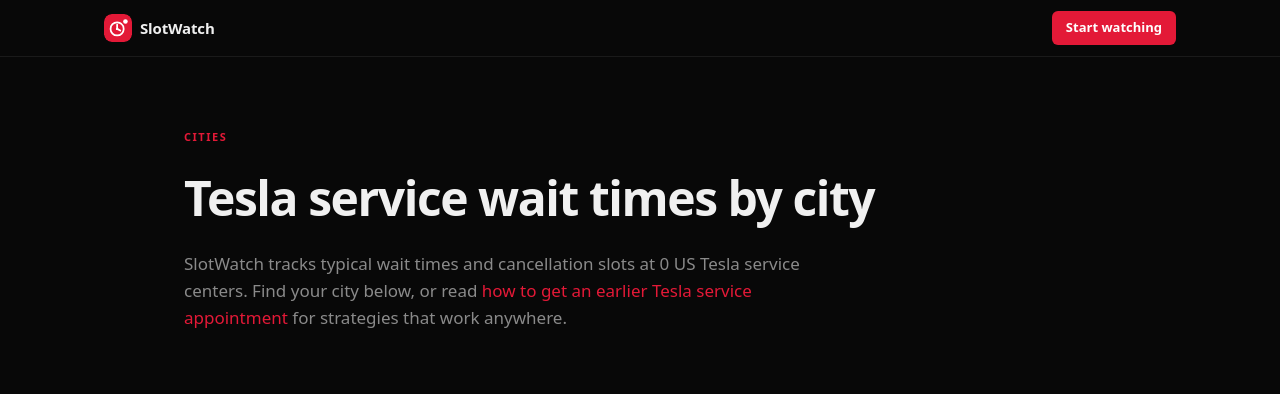
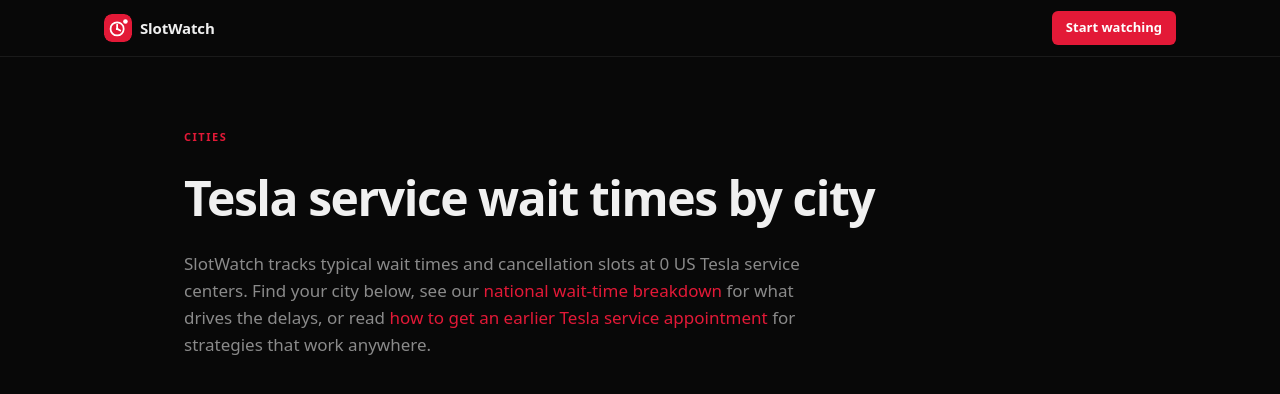
Before and after one commit to manymotes/slotwatch, a Next.js app in the folder apps/web/: page /cities in a window 1280 px wide. Shown: the top 394 px of the page. Built offline with nearby package versions, Linux system fonts and the light colour scheme.

Commit message:
slotwatch-seo: auto SEO improvement — build:pass deploy:yes (20260727-062346)

```diff
--- a/apps/web/app/cities/page.tsx
+++ b/apps/web/app/cities/page.tsx
@@ -43,7 +43,11 @@ export default function CitiesIndex() {
         </h1>
         <p style={{ color: '#8a8a8a', fontSize: '1.0625rem', lineHeight: 1.6, marginBottom: '48px', maxWidth: '640px' }}>
           SlotWatch tracks typical wait times and cancellation slots at {live.length} US Tesla service centers.
-          Find your city below, or read{' '}
+          Find your city below, see our{' '}
+          <Link href="/guides/tesla-service-wait-times" style={{ color: '#e31937', textDecoration: 'none' }}>
+            national wait-time breakdown
+          </Link>{' '}
+          for what drives the delays, or read{' '}
           <Link href="/guides/how-to-get-an-earlier-tesla-service-appointment" style={{ color: '#e31937', textDecoration: 'none' }}>
             how to get an earlier Tesla service appointment
           </Link>{' '}
```
Also changed, not shown: 139 other files (tests, documents, lock files or other folders).
